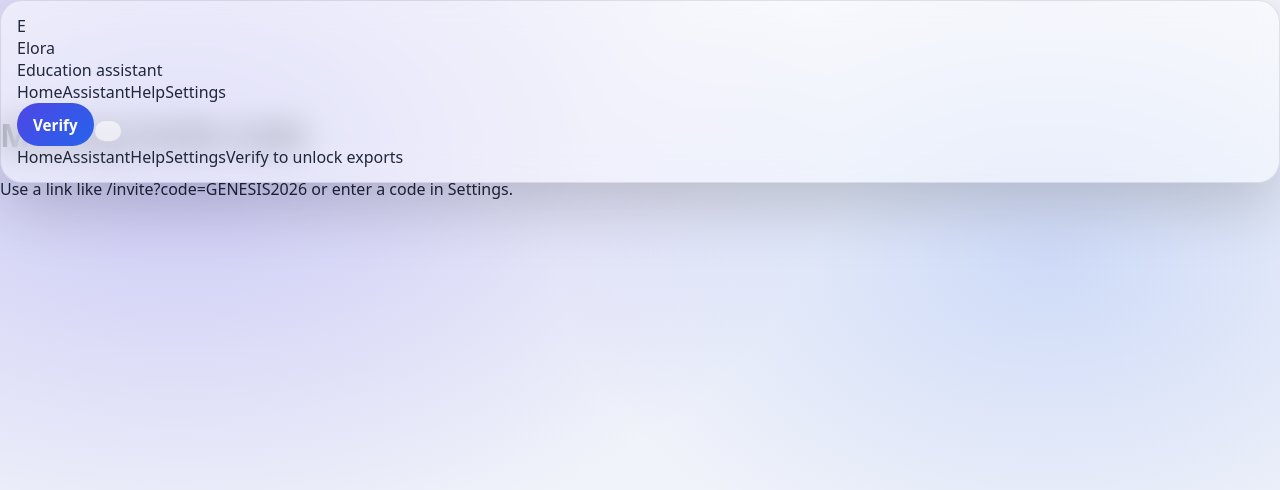
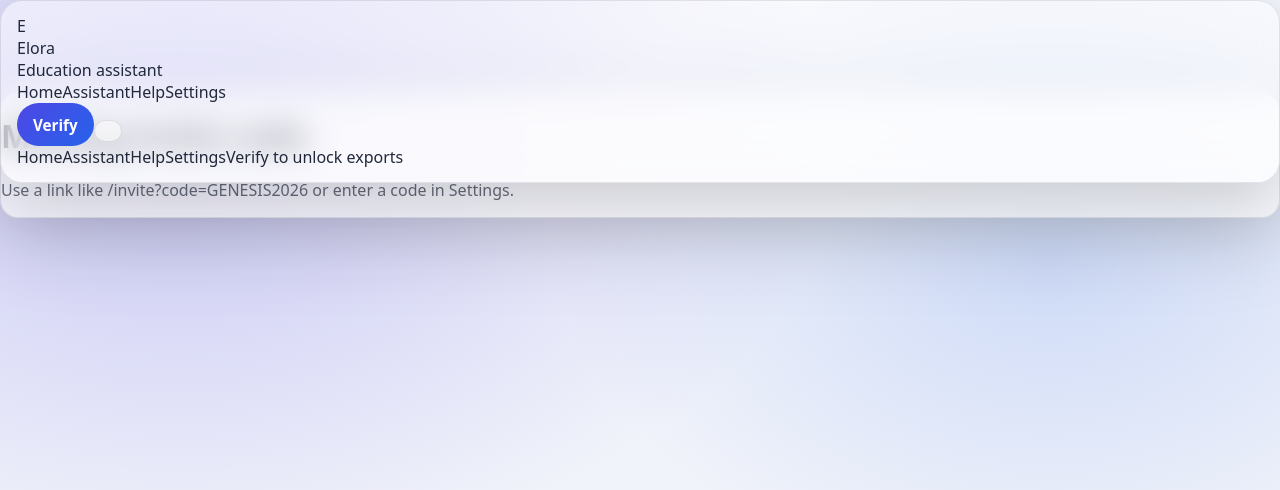
Before and after one commit to tweetharis-netizen/elora-verification-ui, a Next.js app: page /invite in a window 1280 px wide. Shown: the top 490 px of the page. Built offline with nearby package versions, Linux system fonts and the light colour scheme.

Commit message:
Update invite.js

```diff
--- a/pages/invite.js
+++ b/pages/invite.js
@@ -1,7 +1,6 @@
-// pages/invite.js
 import { useRouter } from "next/router";
 import { useEffect, useState } from "react";
-import { getSession, saveSession, activateTeacher } from "@/lib/session";
+import { getSession, saveSession, activateTeacher, refreshVerifiedFromServer } from "@/lib/session";
 
 export default function Invite() {
   const router = useRouter();
@@ -26,19 +25,24 @@ export default function Invite() {
     }
 
     const run = async () => {
+      // Always check backend truth
+      const v = await refreshVerifiedFromServer().catch(() => ({ verified: false }));
       const s = getSession();
 
-      // If not verified yet, store pending invite and send to verify
-      if (!s.verified) {
+      if (!v?.verified && !s.verified) {
+        // Not verified: store pending invite and go verify
         s.pendingInvite = inviteCode;
         saveSession(s);
         router.replace("/verify");
         return;
       }
 
-      // Verified: validate server-side
+      // Verified: validate invite server-side
+      try {
         const res = await fetch(`/api/teacher-invite?code=${encodeURIComponent(inviteCode)}`);
-      if (!res.ok) {
+        const out = await res.json().catch(() => null);
+
+        if (!res.ok || !out?.ok) {
           setStatus({
             title: "Invalid invite code",
             detail: "This code is not valid. Ask the admin for a correct invite link/code.",
@@ -48,22 +52,28 @@ export default function Invite() {
 
         activateTeacher(inviteCode);
 
-      // clear pending if it exists
         const s2 = getSession();
-      if (s2.pendingInvite) delete s2.pendingInvite;
+        s2.pendingInvite = "";
         saveSession(s2);
 
         router.replace("/assistant");
+      } catch {
+        setStatus({
+          title: "Couldn’t validate invite",
+          detail: "Try again later.",
+        });
+      }
     };
 
     run();
-    // eslint-disable-next-line react-hooks/exhaustive-deps
-  }, [router.isReady, code]);
+  }, [router.isReady, code, router]);
 
   return (
-    <div className="mt-24 text-center">
-      <h1 className="text-2xl font-bold mb-2">{status.title}</h1>
-      <p className="opacity-80">{status.detail}</p>
+    <div className="mx-auto max-w-xl px-4">
+      <div className="elora-card p-6 sm:p-8">
+        <h1 className="text-[1.3rem] font-black">{status.title}</h1>
+        <p className="mt-2 elora-muted">{status.detail}</p>
+      </div>
     </div>
   );
 }
```
Lines whose indentation alone changed are shown as unchanged.
